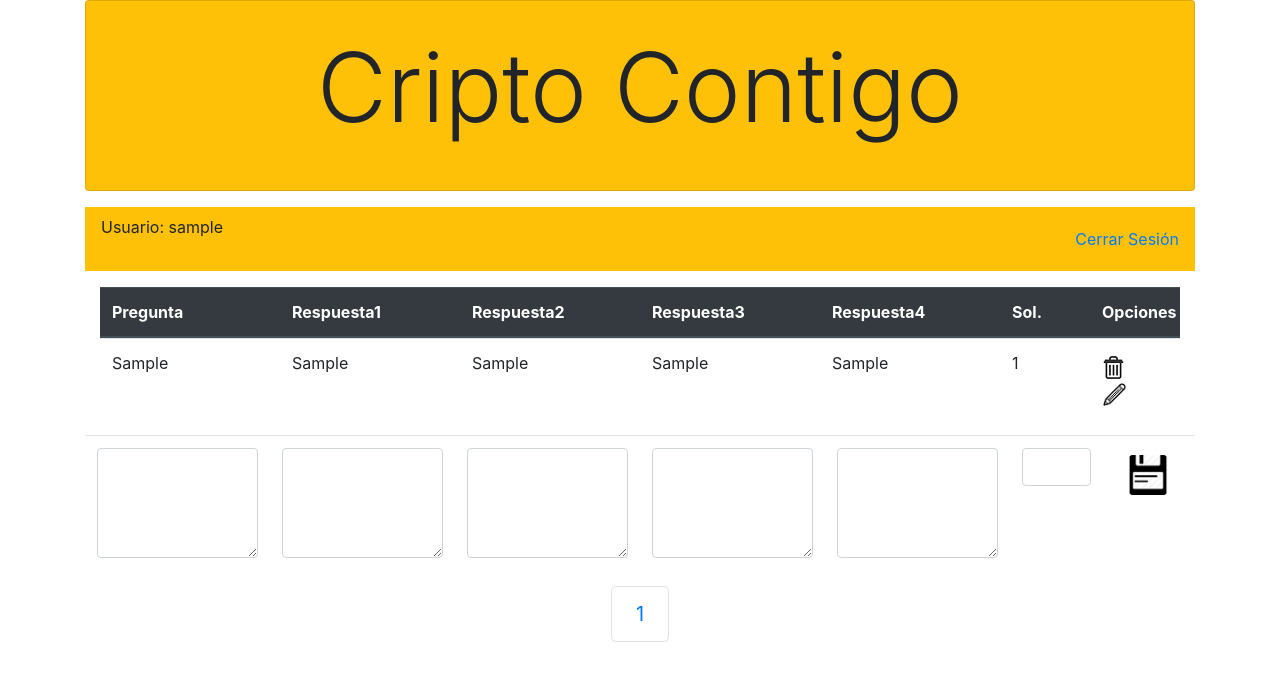
After one commit to aruizfelce/criptocontigo, a PHP site: page /preguntas.php in a window 1280 px wide. The commit adds this page. Shown: the top 681 px of the page. Run offline with PHP 8.4, Linux system fonts and the light colour scheme; the visitor is signed in with stand-in values (Sample User, id 1); tables that the repository leaves empty hold one stand-in row (values such as "Sample post").

Commit message:
Se agrego modulo de crud de preguntas

```diff
--- a/css/estilos.css
+++ b/css/estilos.css
@@ -32,3 +32,13 @@
      font-style: oblique;
 
 }
+
+.botonimagen{
+    background-image:url(../img/guardar.png);
+    background-repeat:no-repeat;
+    height:42px;
+    width:42px;
+    background-position:center;
+    background-color:transparent;
+    border-color:transparent;
+  }
--- /dev/null
+++ b/preguntas.php
@@ -0,0 +1,128 @@
+
+	<?php include 'encabezado.php'; ?>
+    <?php include 'usuario.php'; ?>
+	<?php
+		include("conexion.php");
+		$base=getPDO();
+
+//**********************PAGINACION*****************************
+
+
+        if(isset($_GET["pagina"])){
+			if($_GET["pagina"]==1)
+				header("Location:preguntas.php");
+			else
+				$pagina=$_GET["pagina"];
+		}else
+				$pagina=1;
+
+		$filaspaginas=10;
+
+		$empezar_desde = ($pagina-1) * $filaspaginas;
+
+		$conexion = $base->query("SELECT * FROM cuestionario  LIMIT $empezar_desde,$filaspaginas");
+		$registros = $conexion->fetchAll(PDO::FETCH_OBJ);
+
+        $sql_total = "SELECT * FROM cuestionario";
+
+		$resultado = $base->prepare($sql_total);
+
+		$resultado->execute(array());
+
+		$numfilas=$resultado->rowCount();
+
+		$totalpaginas = ceil($numfilas / $filaspaginas);
+
+//*****************************FIN PAGINACION*******************
+
+		if(ISSET($_POST["insertar"])){
+			$pregunta = $_POST["pregunta"];
+			$respuesta1 = $_POST["respuesta1"];
+			$respuesta2 = $_POST["respuesta2"];
+			$respuesta3 = $_POST["respuesta3"];
+			$respuesta4 = $_POST["respuesta4"];
+			$correcta = $_POST["correcta"];
+
+			$sql="INSERT INTO cuestionario (pregunta,respuesta1,respuesta2,respuesta3,respuesta4,correcta)
+			      VALUES(:preg,:resp1,:resp2,:resp3,:resp4,:corr)";
+			$resultado=$base->prepare($sql);
+			$resultado->execute(array(":preg"=>$pregunta,":resp1"=>$respuesta1,":resp2"=>$respuesta2,":resp3"=>$respuesta3,":resp4"=>$respuesta4,":corr"=>$correcta));
+			header("Location:preguntas.php");
+		}
+
+	?>
+
+  <form action="<?php echo $_SERVER['PHP_SELF'];?>" method="post">
+  <div class="container-fluid">
+	<table class="table">
+		<thead class="thead-dark">
+			<tr class="d-flex">
+				<!-- <th>Id</th>  -->
+				<th class="col-2">Pregunta</th>
+				<th class="col-2">Respuesta1</th>
+				<th class="col-2">Respuesta2</th>
+				<th class="col-2">Respuesta3</th>
+				<th class="col-2">Respuesta4</th>
+				<th class="col-1">Sol.</th>
+				<th class="col-1">Opciones</th>
+
+			</tr>
+		</thead>
+		<?php foreach($registros as $preguntas):?>
+		 <tbody>
+			<tr class="d-flex">
+				<!-- <td><?php echo $preguntas->idpregunta?></td>  -->
+				<td class="col-2"><?php echo $preguntas->pregunta?> </td>
+				<td class="col-2"><?php echo $preguntas->respuesta1?></td>
+				<td class="col-2"><?php echo $preguntas->respuesta2?></td>
+				<td class="col-2"><?php echo $preguntas->respuesta3?></td>
+				<td class="col-2"><?php echo $preguntas->respuesta4?></td>
+				<td class="col-1"><?php echo $preguntas->correcta?></td>
+				<td class="col-1">
+					<a href="borrar.php?id=<?php echo $preguntas->idpregunta?>"><img src="img/borrar.png" alt="x" /></a>
+					<a href="editar.php?id=<?php echo $preguntas->idpregunta?> &
+									preg=<?php echo $preguntas->pregunta?> &
+									resp1=<?php echo $preguntas->respuesta1?> &
+									resp2=<?php echo $preguntas->respuesta2?> &
+									resp3=<?php echo $preguntas->respuesta3?>&
+									resp4=<?php echo $preguntas->respuesta4?>&
+									corr=<?php echo $preguntas->correcta?>
+					        ">
+
+						<input type="button"
+							   name="actualizar"
+							   style="background-color:transparent; border-color:transparent;">
+							   <img src="img/editar.png" height="25">
+
+					</a>
+				</td>
+			</tr>
+		<?php endforeach;?>
+		</tbody>
+	 </table>
+	</div>
+	<table class="table">
+		<tr class="d-flex">
+
+			<td class="col-2"><textarea class="form-control" rows="4"  name="pregunta"></textarea></td>
+			<td class="col-2"><textarea  class="form-control" rows="4" name="respuesta1"></textarea></td>
+			<td class="col-2"><textarea  class="form-control" rows="4"  name="respuesta2"></textarea></td>
+			<td class="col-2"><textarea  class="form-control" rows="4"  name="respuesta3"></textarea></td>
+			<td class="col-2"><textarea  class="form-control" rows="4"  name="respuesta4"></textarea></td>
+			<td class="col-1"><input class="form-control" type="number" name="correcta"></td>
+
+			<td class="col-1"><button class="btn btn-default" type="submit" name="insertar"><img src="img/guardar.png" width="40"/></button></td>
+		</tr>
+     </table>
+
+  </form>
+  <nav >
+   <ul class="pagination justify-content-center pagination-lg">
+	<?php
+		for($i=1;$i<=$totalpaginas;$i++)
+			echo "<li class='page-item'> <a class='page-link' href='?pagina=" . $i . "'>" . $i . "</a>  ";
+	?>
+   </ul>
+  </nav>
+
+</div>
```
Also changed, not shown: borrar.php (added, +9 -0 lines), editar.php (added, +64 -0 lines), img/borrar.png (added), img/editar.png (added), img/guardar.png (added).
